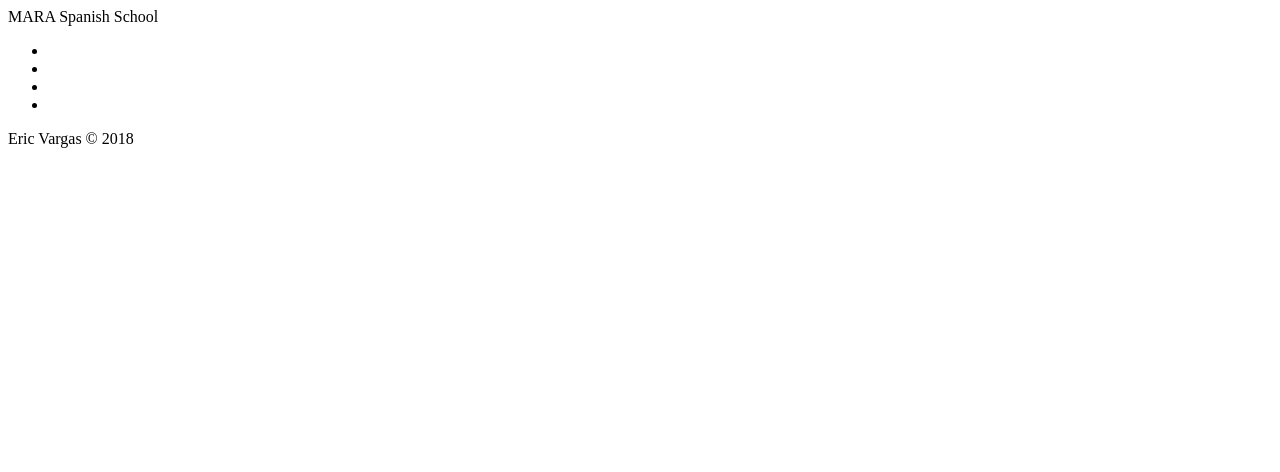
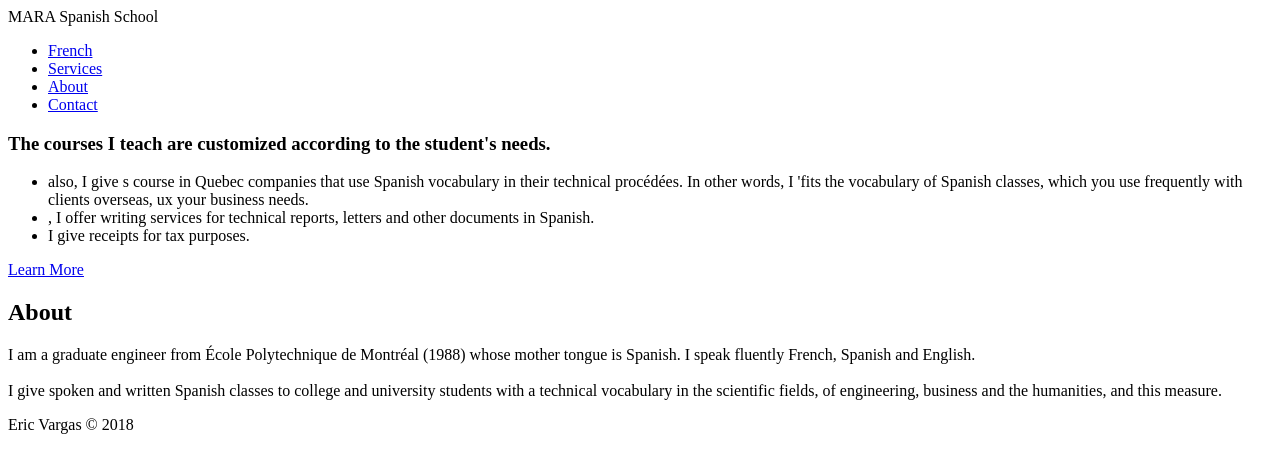
Before and after one commit to ericVargas/spanishSchool, a plain HTML site: page index.html in a window 1280 px wide. Drawn offline with Linux system fonts and the light colour scheme.

Commit message:
filled with text

```diff
--- a/index.html
+++ b/index.html
@@ -1,32 +1,46 @@
 <!DOCTYPE html>
 <html lang="en">
+
 <head>
     <meta charset="UTF-8">
     <title>MARA Spanish School</title>
     <link rel="stylesheet" href="style.css">
 </head>
+
 <body>
     <div class="container">
         <div class="top">
             <header>MARA Spanish School</header>
             <nav>
                 <ul>
-                    <li><a href=""></a></li>
-                    <li><a href=""></a></li>
-                    <li><a href=""></a></li>
-                    <li><a href=""></a></li>
+                    <li><a href="#">French</a></li>
+                    <li><a href="#services">Services</a></li>
+                    <li><a href="#about">About</a></li>
+                    <li><a href="#contact">Contact</a></li>
                 </ul>
             </nav>
-            <section></section>
+            <div class="landing"></div>
         </div>
 
         <div class="middle">
-            <aside></aside>
-            <main></main>
+            <aside id="services">
+                <h3>The courses I teach are customized according to the student's needs.</h3>
+                <ul>
+                    <li>also, I give s course in Quebec companies that use Spanish vocabulary in their technical procédées. In other words, I 'fits the vocabulary of Spanish classes, which you use frequently with clients overseas, ux your business needs.</li>
+                    <li>, I offer writing services for technical reports, letters and other documents in Spanish.</li>
+                    <li>I give receipts for tax purposes.</li>
+                </ul>
+                <a href="#">Learn More</a>
+            </aside>
+            <main id="about">
+                <h2>About</h2>
+                <p>I am a graduate engineer from École Polytechnique de Montréal (1988) whose mother tongue is Spanish. I speak fluently French, Spanish and English.<br><br>I give spoken and written Spanish classes to college and university students with a technical vocabulary in the scientific fields, of engineering, business and the humanities, and this measure.</p>
+            </main>
         </div>
 
-        <div class="contact"></div>
+        <div id="contact"></div>
         <footer>Eric Vargas &copy; 2018</footer>
     </div>
 </body>
+
 </html>
```
